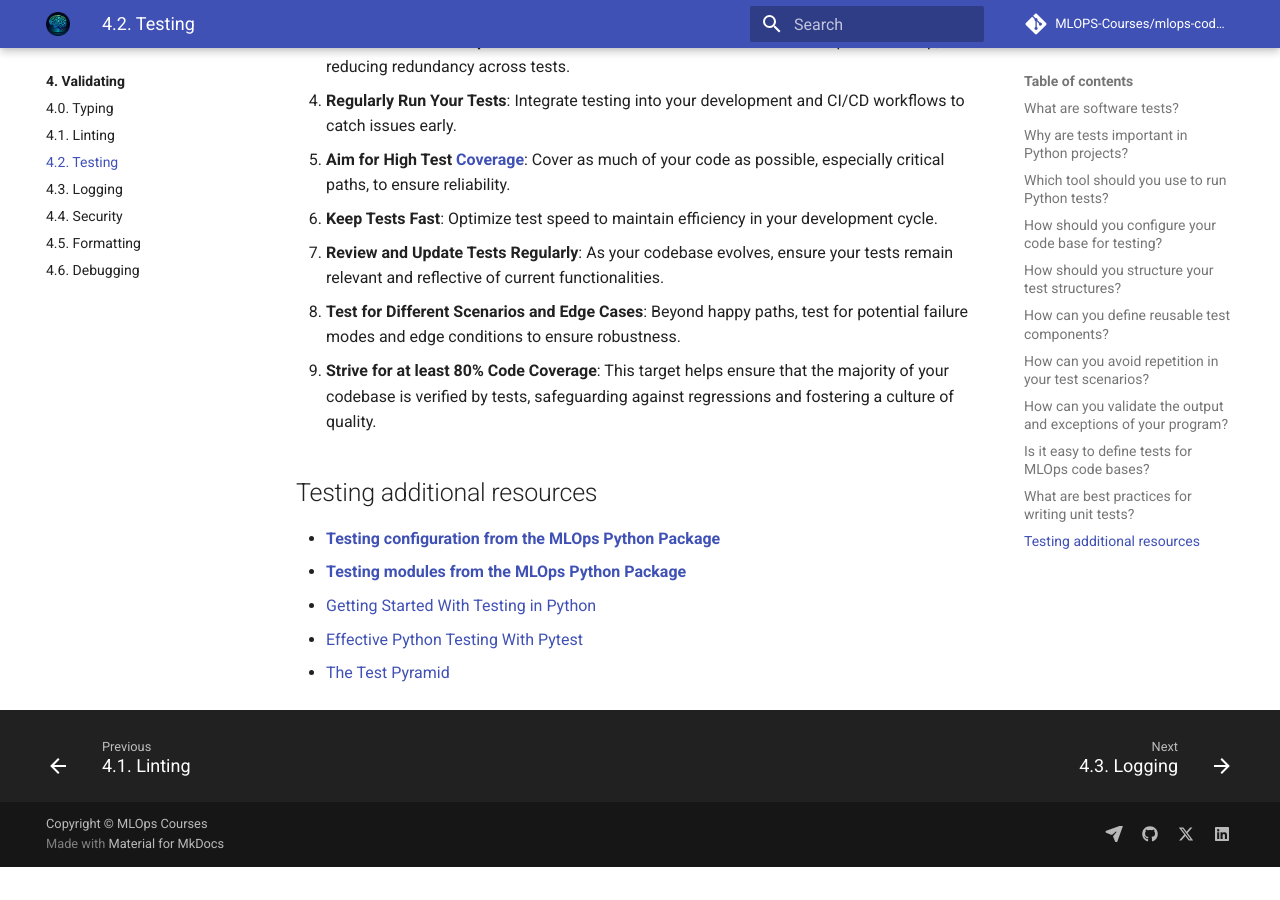
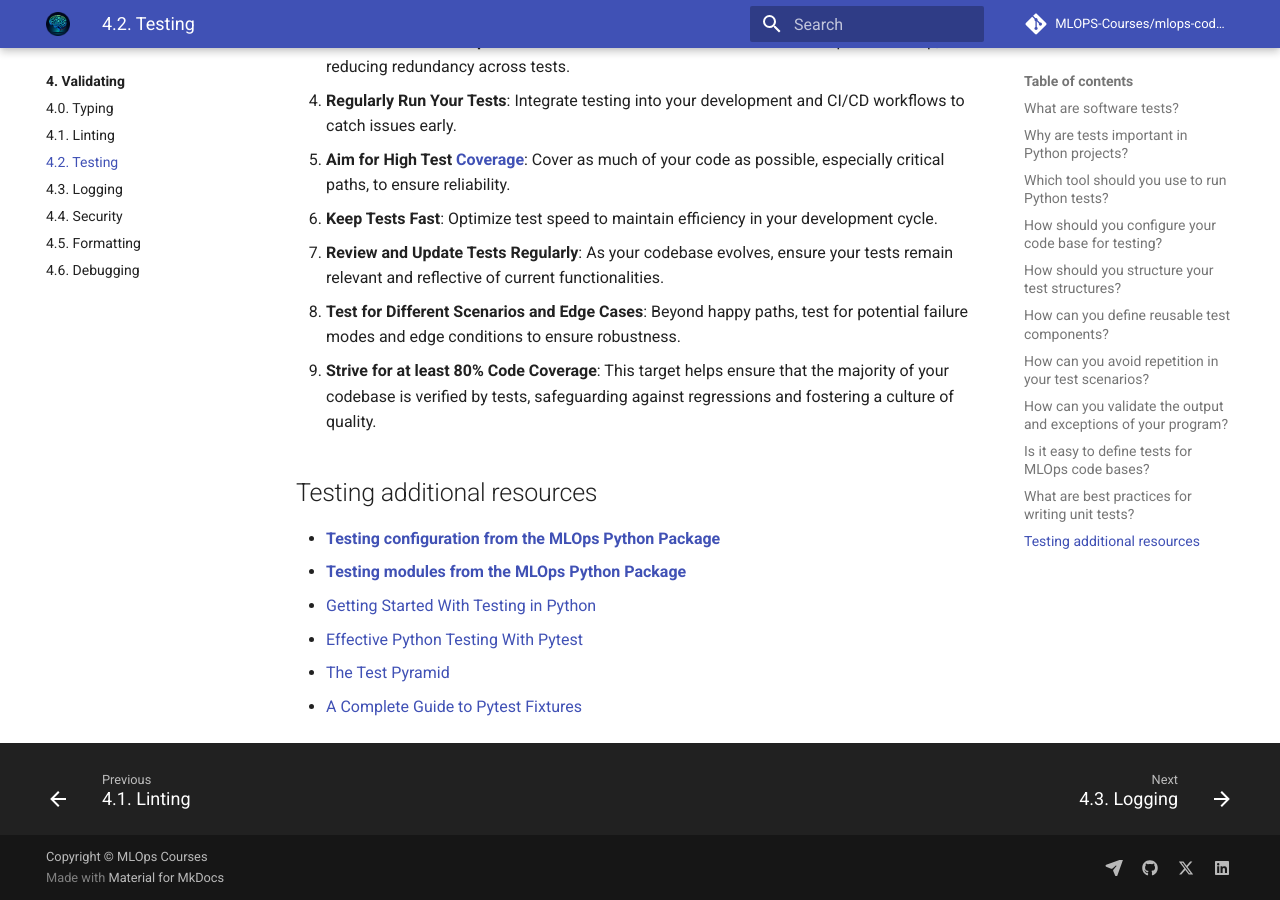
Before and after one commit to MLOps-Courses/mlops-coding-course, an MkDocs documentation site: the page built from docs/4. Validating/4.2. Testing.md, in a window 1280 px wide and 900 px high, scrolled down 5637 px. Built offline with MkDocs 1.6.1 and Material for MkDocs 9.7.7, drawn with Linux system fonts in a browser that asks for light colours; comment, search, counter and statistics services are not loaded; before the commit the page ends 6504 px from its top, so only the background shows below that.

Commit message:
Added one more resource for testing

```diff
--- a/docs/4. Validating/4.2. Testing.md
+++ b/docs/4. Validating/4.2. Testing.md
@@ -222,3 +222,4 @@ Gaining proficiency in writing effective tests for ML code bases comes with expe
 - [Getting Started With Testing in Python](https://realpython.com/python-testing/)
 - [Effective Python Testing With Pytest](https://realpython.com/pytest-python-testing/)
 - [The Test Pyramid](https://blog.octo.com/the-test-pyramid-in-practice-1-5)
+- [A Complete Guide to Pytest Fixtures](https://betterstack.com/community/guides/testing/pytest-fixtures-guide/)
```
